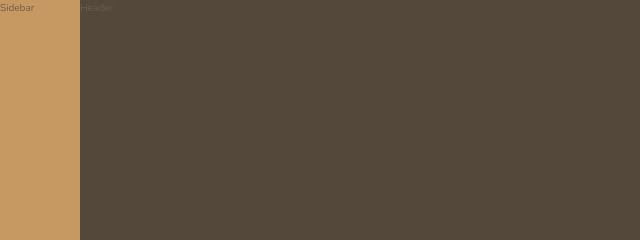
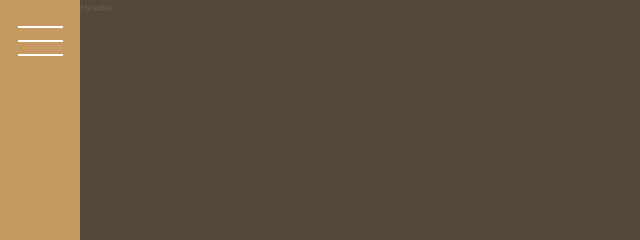
Before and after one commit to Chewie063/nexters-project, a website: page index.html in a window 1280 px wide. Shown: the top 240 px of the page, 0-640 px from the left. Drawn offline with nearby package versions, Linux system fonts and the light colour scheme.

Commit message:
Completed the sidebar icon

```diff
--- a/index.html
+++ b/index.html
@@ -14,7 +14,9 @@
     <body class="container">
 
         <div class="sidebar">
-            Sidebar
+            <button class="nav__btn">
+
+            </button>
         </div>
 
         <div class="header">
--- a/sass/_sidebar.scss
+++ b/sass/_sidebar.scss
@@ -2,4 +2,35 @@
     background-color: $color-primary;
     grid-column: sidebar-start / sidebar-end;
     grid-row: 1 / -1;
+
+    display: flex;
+    justify-content: center;
 }
+
+.nav__btn {
+    border: none;
+    border-radius: 0;
+
+    background-color: #FFF;
+    height: 2px;
+    width: 4.5rem;
+    margin-top: 4rem;
+
+    &::before,
+    &::after {
+        background-color: #FFF;
+        height: 2px;
+        width: 4.5rem;
+        content: "";
+        display: block;
+
+    }
+
+    &::before {
+        transform: translateY(-1.4rem);
+    }
+
+    &::after {
+        transform: translateY(1.2rem);
+    }
+}
```
Also changed, not shown: css/style.css.
